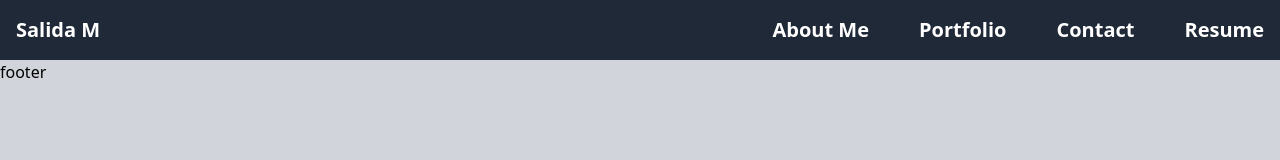
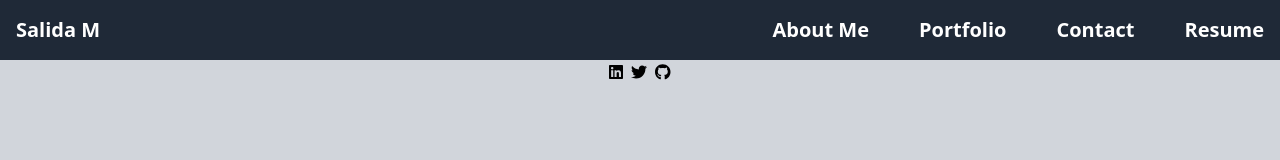
Before and after one commit to salidamaharjan/react-portfolio, a React (Vite) app: page / in a window 1280 px wide. Shown: the top 160 px of the page. Built offline with nearby package versions, Linux system fonts and the light colour scheme.

Commit message:
install fontawesome and use it in app.jsx

```diff
--- a/package.json
+++ b/package.json
@@ -10,6 +10,11 @@
     "preview": "vite preview"
   },
   "dependencies": {
+    "@fortawesome/fontawesome-svg-core": "^6.5.1",
+    "@fortawesome/free-brands-svg-icons": "^6.5.1",
+    "@fortawesome/free-regular-svg-icons": "^6.5.1",
+    "@fortawesome/free-solid-svg-icons": "^6.5.1",
+    "@fortawesome/react-fontawesome": "^0.2.0",
     "react": "^18.2.0",
     "react-dom": "^18.2.0",
     "react-router-dom": "^6.22.3"
--- a/src/App.jsx
+++ b/src/App.jsx
@@ -1,13 +1,29 @@
 import { Outlet } from "react-router-dom";
 import NavBar from "./components/NavBar";
 import Footer from "./components/Footer";
+import { FontAwesomeIcon } from "@fortawesome/react-fontawesome";
+import {
+  faLinkedin,
+  faTwitter,
+  faGithub,
+} from "@fortawesome/free-brands-svg-icons";
 
 function App() {
   return (
-    <div className="bg-gray-300 h-[100dvh]">
+    <div className="bg-gray-300 h-[100dvh] flex flex-col">
       <NavBar />
       <Outlet />
-      <Footer />
+      <Footer className="gap-2 flex justify-center">
+        <a href="">
+          <FontAwesomeIcon icon={faLinkedin} />
+        </a>
+        <a href="">
+          <FontAwesomeIcon icon={faTwitter} />
+        </a>
+        <a href="">
+          <FontAwesomeIcon icon={faGithub} />
+        </a>
+      </Footer>
     </div>
   );
 }
--- a/src/components/Footer.jsx
+++ b/src/components/Footer.jsx
@@ -1,3 +1,3 @@
-export default function Footer() {
-    return<>footer</>
+export default function Footer({className, children}) {
+    return<footer className={`${className}`}>{children}</footer>
 }
```
Also changed, not shown: 1 other file (tests, documents, lock files or other folders).
